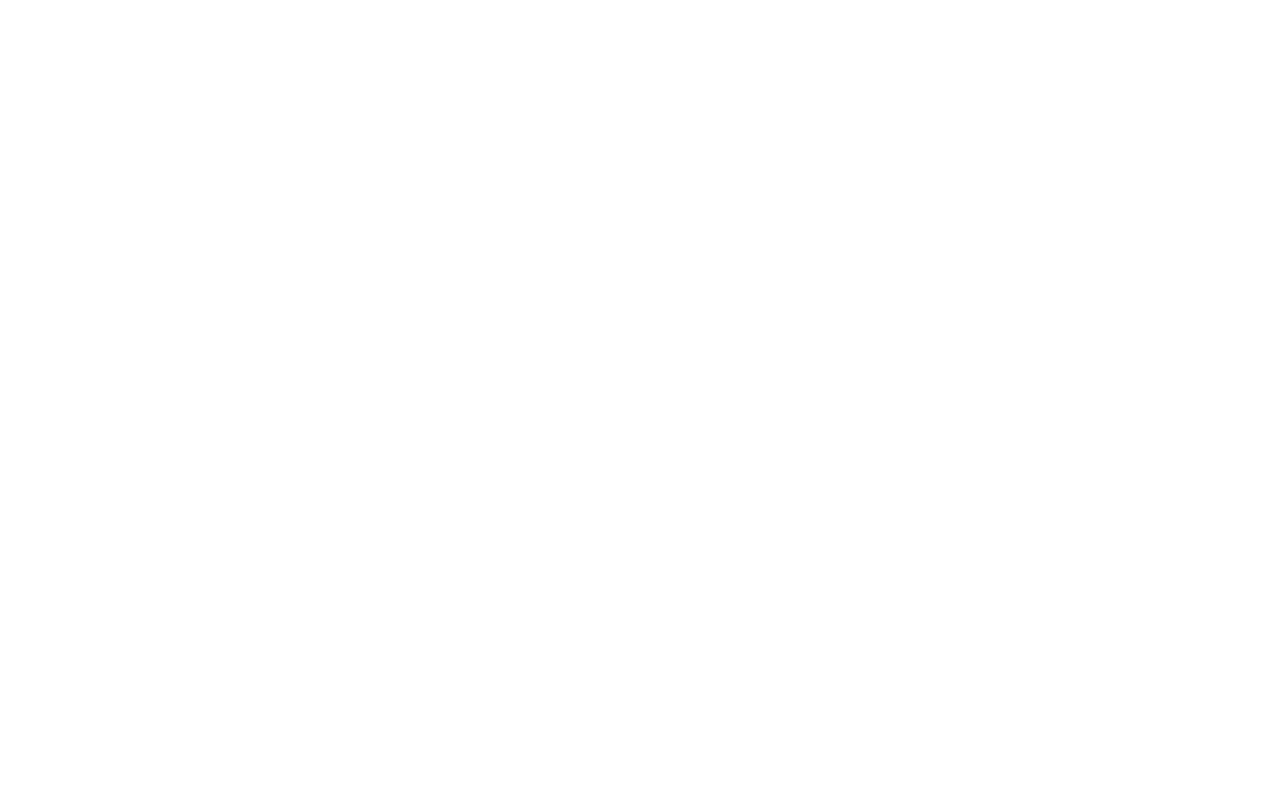
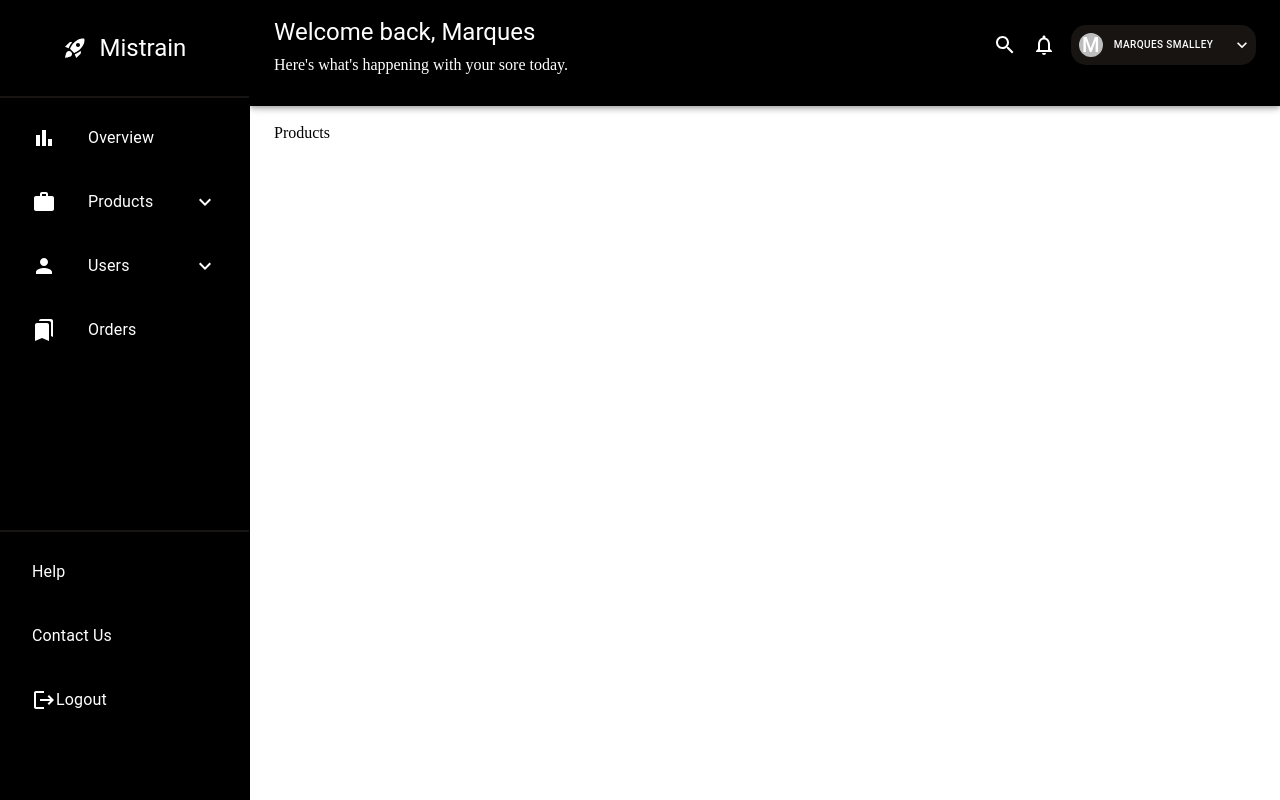
Before and after one commit to Marquessmalley/mistore, a React (Create React App) app in the folder client/: page /admin-dash/products in a window 1280 px wide. Before the commit this address had no page. Built offline with nearby package versions, Linux system fonts and the light colour scheme; a web font is replaced by a local one.

Commit message:
Added more admin routes

```diff
--- a/client/src/App.js
+++ b/client/src/App.js
@@ -5,10 +5,14 @@
 import ForgotPassword from "./pages/auth/ForgotPassword";
 import AdminLayout from "./components/Layouts/Admins/AdminLayout";
 import AdminDash from "./pages/admin/AdminDash";
-import UsersList from "./components/Features/users/UsersList";
+import Users from "./pages/admin/Users";
 import EditUser from "./components/Features/users/EditUser";
 import AddUser from "./components/Features/users/AddUser";
 import Unauthorized from "./components/Errors/Unauthorized";
+import Overview from "./pages/admin/Overview";
+import Products from "./pages/admin/Products";
+import Orders from "./pages/admin/Orders";
+
 function App() {
   return (
     <Routes>
@@ -21,11 +25,17 @@
       {/* PRIVATE ADMIN ROUTES */}
       <Route path="admin-dash" element={<AdminLayout />}>
         <Route index element={<AdminDash />} />
+        <Route path="overview" element={<Overview />} />
         <Route path="users">
-          <Route index element={<UsersList />} />
+          <Route index element={<Users />} />
           <Route path="add" element={<AddUser />} />
           <Route path="edit" element={<EditUser />} />
         </Route>
+        <Route path="products">
+          <Route index element={<Products />} />
+        </Route>
+
+        <Route path="orders" element={<Orders />} />
       </Route>
 
       <Route path="unauthorized" element={<Unauthorized />} />
--- a/client/src/components/Navigation/Drawer/Permenant.js
+++ b/client/src/components/Navigation/Drawer/Permenant.js
@@ -82,10 +82,10 @@
             <Collapse in={open} timeout="auto" unmountOnExit>
               <List component="div" disablePadding>
                 <ListItemButton sx={{ pl: 4 }}>
-                  <ListItemIcon>
-                    <PostAddIcon sx={{ color: "#fff" }} />
-                  </ListItemIcon>
-                  <ListItemText primary="Add Product" sx={{ color: "#fff" }} />
+                  <ListItemText
+                    primary="Add Product"
+                    sx={{ color: "#fff", textAlign: "center" }}
+                  />
                 </ListItemButton>
               </List>
             </Collapse>
@@ -104,10 +104,7 @@
             </ListItem>
             <Collapse in={openUser} timeout="auto" unmountOnExit>
               <List component="div" disablePadding>
-                <ListItemButton sx={{ pl: 4 }}>
-                  <ListItemIcon>
-                    <PostAddIcon sx={{ color: "#fff" }} />
-                  </ListItemIcon>
+                <ListItemButton sx={{ pl: 4, textAlign: "center" }}>
                   <ListItemText primary="Add User" sx={{ color: "#fff" }} />
                 </ListItemButton>
               </List>
--- /dev/null
+++ b/client/src/pages/admin/Products.js
@@ -0,0 +1,7 @@
+import React from "react";
+
+const Products = () => {
+  return <div>Products</div>;
+};
+
+export default Products;
--- /dev/null
+++ b/client/src/pages/admin/Users.js
@@ -0,0 +1,11 @@
+import UsersList from "../../components/Features/users/UsersList";
+
+const Users = () => {
+  return (
+    <>
+      <UsersList />
+    </>
+  );
+};
+
+export default Users;
```
Also changed, not shown: client/src/pages/admin/Customers.js (deleted, +0 -7 lines).
